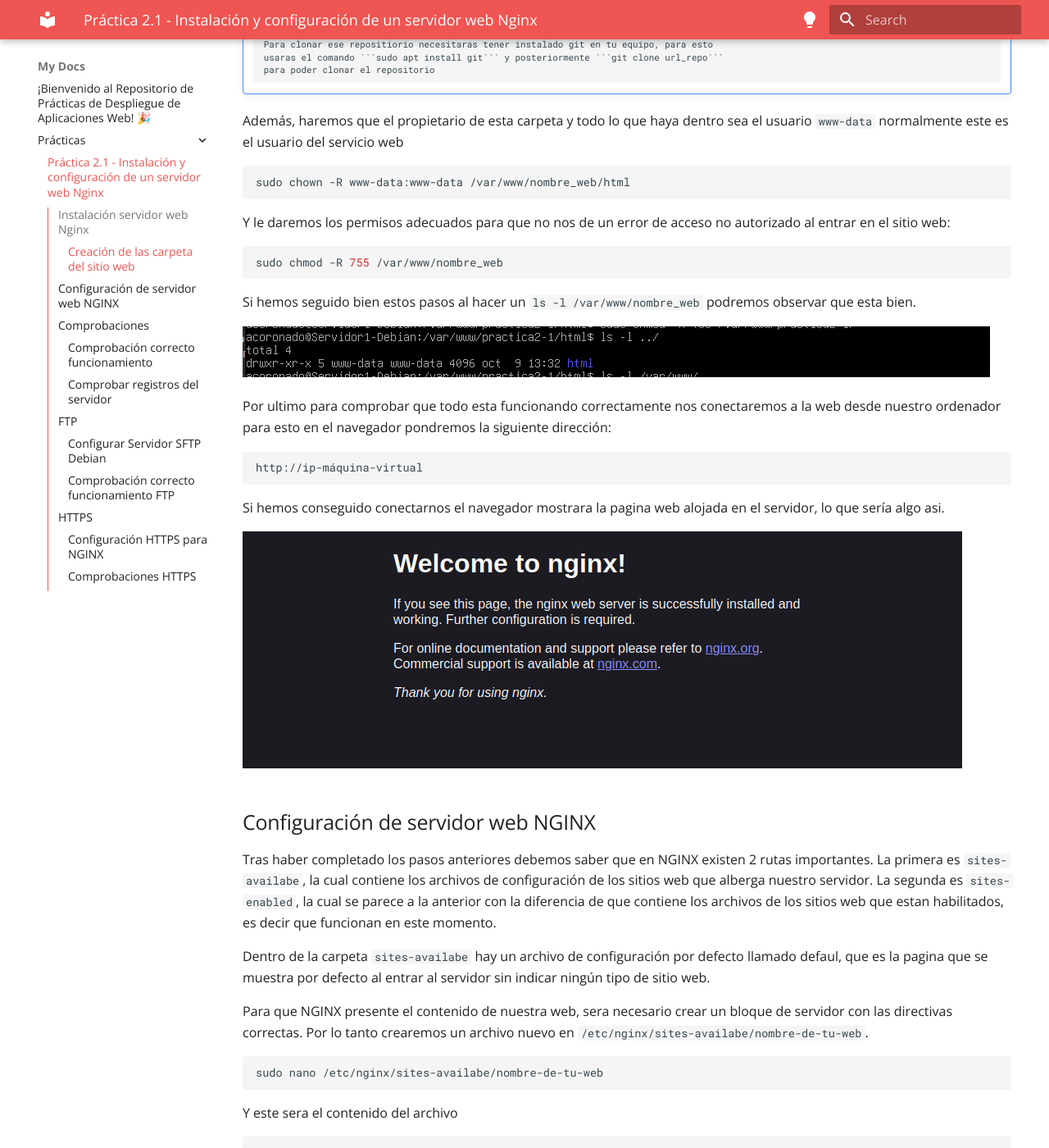
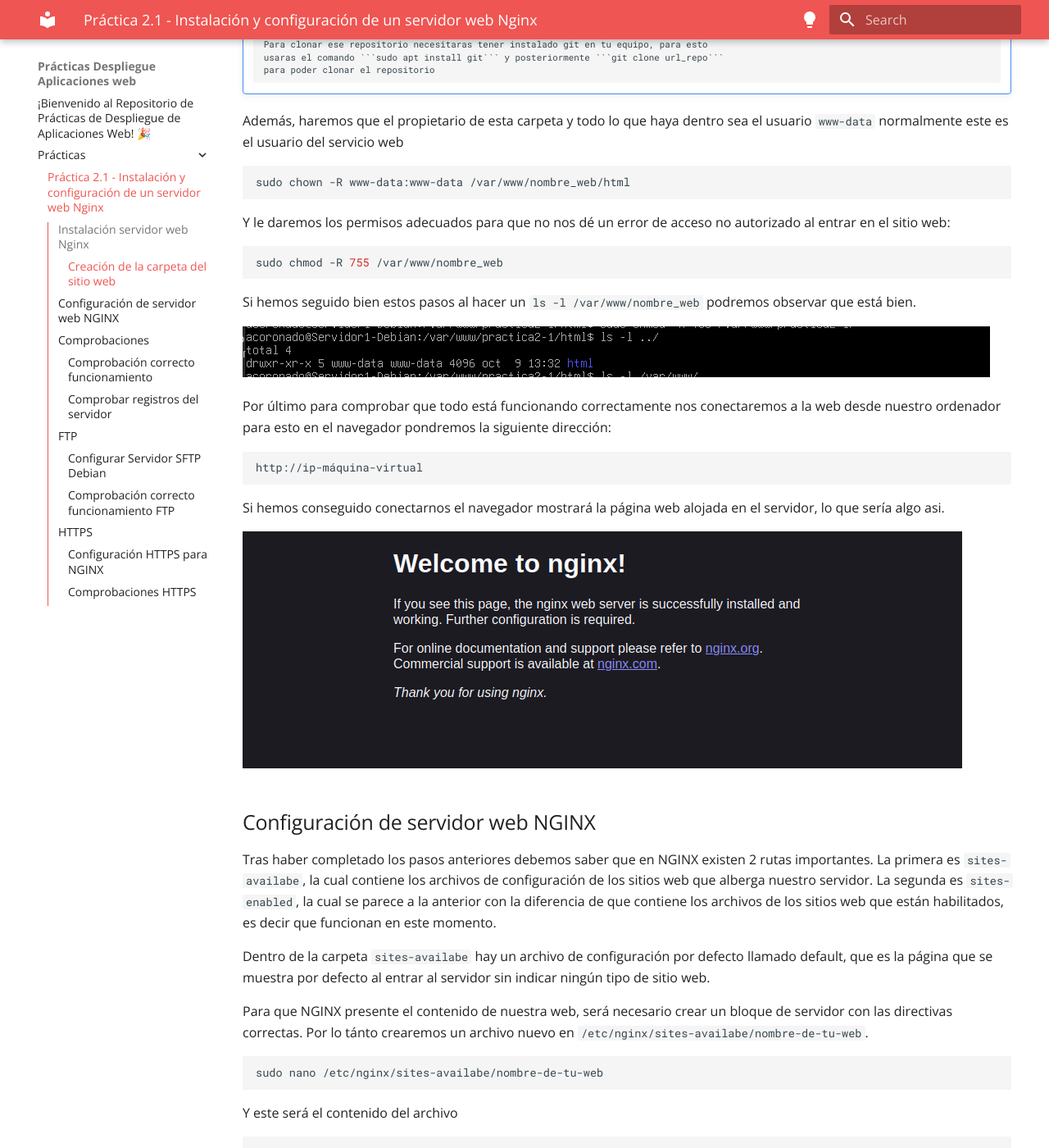
Before and after one commit to Alexcoro13/Alexcoro13.github.io, an MkDocs documentation site: the page built from docs/Prácticas/Practica2.1.md, in a window 1280 px wide and 1400 px high, scrolled down 1193 px. Shown: the whole window at 82% size. Built offline with MkDocs 1.6.1 and Material for MkDocs 9.7.7, drawn with Linux system fonts in a browser that asks for light colours; some of the changed text lies outside the part shown.

Commit message:
Correción Ortografica, Cambios Mkdocs.yml

````diff
--- a/docs/Prácticas/Practica2.1.md
+++ b/docs/Prácticas/Practica2.1.md
@@ -16,15 +16,15 @@
 systemctl status nginx
 ```
 
-En la consola deberia de salir lo siguiente, si saliera verde y mostrara que esta activado entonces nginx está instalado correctamente.
+En la consola debería de salir lo siguiente, si saliera verde y mostrara que está activado entonces nginx está instalado correctamente.
 
 ![Imagen consola systemctl](../assets/images/Practica2.1/systemctl-status-nginx.png)
 
-### Creación de las carpeta del sitio web
+### Creación de la carpeta del sitio web
 
 Al igual que en Apache, todos los archivos que formaran parte de una web se organizaran en carpetas.
 
-Estas carpetas, tipicamente estan dentro de ```/var/www/```
+Estas carpetas, típicamente están dentro de ```/var/www/```
 
 Por lo tanto, crearemos la carpeta de nuestro sitio web, en este caso lo llamaremos Practica2-1:
 
@@ -38,7 +38,7 @@
 https://github.com/cloudacademy/static-website-example
 ```
 !!! note "Clonar dirección"
-        Para clonar ese repositiorio necesitaras tener instalado git en tu equipo, para esto
+        Para clonar ese repositorio necesitaras tener instalado git en tu equipo, para esto
         usaras el comando ```sudo apt install git``` y posteriormente ```git clone url_repo```
         para poder clonar el repositorio
 
@@ -48,23 +48,23 @@
 sudo chown -R www-data:www-data /var/www/nombre_web/html
 ```
 
-Y le daremos los permisos adecuados para que no nos de un error de acceso no autorizado al entrar en el sitio web:
+Y le daremos los permisos adecuados para que no nos dé un error de acceso no autorizado al entrar en el sitio web:
 
 ```bash
 sudo chmod -R 755 /var/www/nombre_web
 ```
 
-Si hemos seguido bien estos pasos al hacer un ```ls -l /var/www/nombre_web``` podremos observar que esta bien.
+Si hemos seguido bien estos pasos al hacer un ```ls -l /var/www/nombre_web``` podremos observar que está bien.
 
 ![Imagen permisos y propietarios](../assets/images/Practica2.1/permisos-y-propietario.png)
 
-Por ultimo para comprobar que todo esta funcionando correctamente nos conectaremos a la web desde nuestro ordenador para esto en el navegador pondremos la siguiente dirección:
+Por último para comprobar que todo está funcionando correctamente nos conectaremos a la web desde nuestro ordenador para esto en el navegador pondremos la siguiente dirección:
 
 ```
 http://ip-máquina-virtual
 ```
 
-Si hemos conseguido conectarnos el navegador mostrara la pagina web alojada en el servidor, lo que sería algo asi.
+Si hemos conseguido conectarnos el navegador mostrará la página web alojada en el servidor, lo que sería algo asi.
 
 ![Imagen conexión a la web desde nuestro ordenador](../assets/images/Practica2.1/welcome-to-nginx.png)
 
@@ -72,12 +72,12 @@
 
 Tras haber completado los pasos anteriores debemos saber que en NGINX existen 2 rutas importantes. La primera es ```sites-availabe```, la cual contiene
 los archivos de configuración de los sitios web que alberga nuestro servidor. La segunda es ```sites-enabled```, la cual se parece a la anterior con la diferencia
-de que contiene los archivos de los sitios web que estan habilitados, es decir que funcionan en este momento.
+de que contiene los archivos de los sitios web que están habilitados, es decir que funcionan en este momento.
 
-Dentro de la carpeta ```sites-availabe``` hay un archivo de configuración por defecto llamado defaul, que es la pagina que se muestra por defecto al entrar al
+Dentro de la carpeta ```sites-availabe``` hay un archivo de configuración por defecto llamado default, que es la página que se muestra por defecto al entrar al
 servidor sin indicar ningún tipo de sitio web.
 
-Para que NGINX presente el contenido de nuestra web, sera necesario crear un bloque de servidor con las directivas correctas. Por lo tanto
+Para que NGINX presente el contenido de nuestra web, será necesario crear un bloque de servidor con las directivas correctas. Por lo tánto
 crearemos un archivo nuevo en ```/etc/nginx/sites-availabe/nombre-de-tu-web```.
 
 
@@ -85,7 +85,7 @@
 sudo nano /etc/nginx/sites-availabe/nombre-de-tu-web
 ```
 
-Y este sera el contenido del archivo
+Y este será el contenido del archivo
 
 ```bash
 server {
@@ -113,11 +113,11 @@
 sudo ln -s /etc/nginx/sites-available/nombre_web /etc/nginx/sites-enabled/
 ```
 
-Tras esto haremos ejecutaremos el comando ``` ls -l /etc/nginx/sites-enabled/``` y nos deberá salir el enlace simbolico.
+Tras esto haremos ejecutaremos el comando ``` ls -l /etc/nginx/sites-enabled/``` y nos deberá salir el enlace simbólico.
 
 ![Imagen ls -l de sites enabled](../assets/images/Practica2.1/ls-l-sites-enabled.png)
 
-Por ultimo reiniciaremos el servidor para que se aplique la configuración
+Por último reiniciaremos el servidor para que se aplique la configuración
 
 ```bash
 sudo systemctl restart nginx
@@ -127,24 +127,24 @@
 
 ### Comprobación correcto funcionamiento
 
-Como no contamos con un servidor DNS para que nos traduzca las ips, deberemos hacerlo manualmente. Por lo tanto
-editaremos el archivo ```/etc/hosts``` de nuestro ordenador para que la IP quede asociada a la maquina virtual, nuestra directriz ```server_name```.
+Como no contamos con un servidor DNS para que nos traduzca las ips, deberemos hacerlo manualmente. Por lo tánto
+editaremos el archivo ```/etc/hosts``` de nuestro ordenador para que la IP quede asociada a la máquina virtual, nuestra directriz ```server_name```.
 
-En mi caso al usar Linux el archivo se encuentra en ```/etc/hosts```, aunque si el sistema operativo fuese windows no habría problema
+En mi caso al usar Linux el archivo se encuentra en ```/etc/hosts```, aunque si el sistema operativo fuese windows no habría problema,
 ya que la ruta del archivo en ese caso es ```C:\Windows\System32\drivers\etc\hosts```
 
-Al archivo le añadiremos la siguiente linea:
+Al archivo le añadiremos la siguiente línea:
 
 ```
 IP_SERVIDOR nombre_web
 ```
 
-Tras haberla añadido deberia verse algo así:
+Tras haberla añadido debería verse algo así:
 
 ![Imagen tras la edición de /etc/hosts](../assets/images/Practica2.1/edicion-etc-hosts.png)
 
 Si hemos seguido todos estos pasos y no se ha producido un error, al introducir ```http://practica2-1``` en el navegador de nuestra
-maquina anfitriona este nos mostrara la página web alojada en nuestro servidor.
+máquina anfitriona este nos mostrara la página web alojada en nuestro servidor.
 
 ![Imagen contenido de la web](../assets/images/Practica2.1/index-de-web-desde-anfitrion.png)
 
@@ -153,7 +153,7 @@
 Comprobad que las peticiones se están registrando correctamente en los archivos de logs, tanto las correctas como las erróneas:
 
 
-- ```/var/log/nginx/acces.log```: Cada solicitud al servidor web se registra en este archivo. A no ser que Nginx este configurado para hacer algo diferente.s
+- ```/var/log/nginx/acces.log```: Cada solicitud al servidor web se registra en este archivo. A no ser que Nginx este configurado para hacer algo diferente.
 - ```/var/log/nginx/error.log```: Aquí queda registrado cada error de Nginx.
 
 Y como podemos observar en acces.log ya han quedado registradas las solicitudas para conectarnos
@@ -163,16 +163,16 @@
 ## FTP
 
 El FTP es un protocolo de transferencias de archivos entre sistemas. Como su nombre indica File Transfer Protocol(FTP) es un protocolo
-que permite la transferencia de archivos directamente entre 2 sistemas. Actualemente es un protocolo que se encuentra en desuso.
+que permite la transferencia de archivos directamente entre 2 sistemas. Últimamente, es un protocolo que se encuentra en desuso.
 
-El protocolo FTP en sí es un protocolo inseguro, pues su información no viaja cifrada. Sin embargo, esto se soluciono en 2001,
-con el protocolo SFTP, que le añade una capa de SSH para hacerlo más seguro y privado. Por lo tanto SFTP es lo mismo que FTP pero
+El protocolo FTP en sí es un protocolo inseguro, pues su información no viaja cifrada. Sin embargo, esto se solucionó en 2001,
+con el protocolo SFTP, que le añade una capa de SSH para hacerlo más seguro y privado. Por lo tánto SFTP es lo mismo que FTP pero
 implementando un canal seguro.
 
 ### Configurar Servidor SFTP Debian
 
 
-En primer lugar instaleremos con los siguientes comandos:
+En primer lugar instaláremos con los siguientes comandos:
 
 ```bash
 sudo apt-get update
@@ -238,7 +238,7 @@
 sudo systemctl restart --now vsftpd
 ```
 
-Por ultimo realizaremos un **status** para comprobar que el servicio esta funcionando correctamente
+Por último realizaremos un **status** para comprobar que el servicio está funcionando correctamente
 
 ```bash
 sudo systemctl status vsftpd
@@ -266,28 +266,28 @@
 ![Imagen Filezilla datos](../assets/images/Practica2.1/filezilla-datos.png)
 
 
-- La IP de nuestra maquina virtual en el apartado de servidor.
-- El nombre de usuario de nuestra maquina virtual en el apartado Nombre de usuario.
+- La IP de nuestra máquina virtual en el apartado de servidor.
+- El nombre de usuario de nuestra máquina virtual en el apartado Nombre de usuario.
 - La contraseña de ese usuario en el apartado contraseña.
 - El puerto de conexión, que será el 21 para conectarnos utilizando los certificados generados previamente en el apartado puerto.
 
-Durante la conexión filezilla nos avisara de que el certificado es desconocido, le daremos a aceptar ya que no es peligro pues lo hemos genrado nosotros mismos:
+Durante la conexión filezilla nos avisará de que el certificado es desconocido, le daremos a aceptar, ya que no es peligro pués lo hemos generado nosotros mismos:
 
 ![Imagen Certificado Filezilla](../assets/images/Practica2.1/certificado-desconocido.png)
 
-Tras haber establecido la conexión nos conectaremos automaticamente a la carpeta ```/home/acoronado/ftp``` de la maquina virtual
+Tras haber establecido la conexión nos conectaremos automáticamente a la carpeta ```/home/acoronado/ftp``` de la máquina virtual
 
-Si lo que quisieramos conectarnos por **SFTP** sería el mismo proceso, solo que el puerto seria el puerto 22
+Si lo que quisiéramos conectarnos por **SFTP** sería el mismo proceso, solo que el puerto sería el puerto 22
 
-Al conectarnos Filezilla nos también nos avisara sobre la clave desconocida, le daremos aceptar y ya tendremos acceso al servidor mediante **SFTP**
+Al conectarnos Filezilla nos también nos avisará sobre la clave desconocida, le daremos aceptar y ya tendremos acceso al servidor mediante **SFTP**
 
 ![Imagen clave Filezilla](../assets/images/Practica2.1/clave-desconocida.png)
 
-Posteriormente buscamos la carpeta de nuestro ordenador donde hemos creado un archivo .txt de prueba(en la parte izquierda de la pantalla) y en la parte derecha de la pantalla, buscaremos la carpeta donde queremos subirla. Con un doble click o arrastrando el archivo hacia la derecha, subiremos una copia al servidor.
+Posteriorménte buscamos la carpeta de nuestro ordenador donde hemos creado un archivo .txt de prueba(en la parte izquierda de la pantalla) y en la parte derecha de la pantalla, buscaremos la carpeta donde queremos subirla. Con un doble clic o arrastrando el archivo hacia la derecha, subiremos una copia al servidor.
 
 ![Imagen subida archivo prueba](../assets/images/Practica2.1/subida-archivo-prueba.png)
 
-Y como podemos ver al hacer un ```ls -l /home/acoronado/ftp``` podemos ver que el archivo esta en la maquina virtual
+Y como podemos ver al hacer un ```ls -l /home/acoronado/ftp``` podemos ver que el archivo está en la máquina virtual
 
 ![Imagen ls -l ftp](../assets/images/Practica2.1/ls-l-ftp-archivo-prueba.png)
 
@@ -380,5 +380,9 @@
 
 ![Imagen de la pagina en HTTPS](../assets/images/Practica2.1/web-desde-https.png)
 
-Para finalizar introduciremos en el navegador ```http://practica2-1``` para comprobar que el servidor nos redirige a HTTPS. Si todo esta bien, nos mostrara
-el mismo aviso anterior y nos redigira a la pagina usando el protocolo *** https***
+Para finalizar introduciremos en el navegador ```http://practica2-1``` para comprobar que el servidor nos redirige a HTTPS. Si todo está bien, nos mostrará
+el mismo aviso anterior y nos redirija a la página usando el protocolo ***https***
+
+---
+
+**Alumno: Coronado Ortega, Alejandro**
--- a/mkdocs.yml
+++ b/mkdocs.yml
@@ -1,4 +1,4 @@
-site_name: My Docs
+site_name: Prácticas Despliegue Aplicaciones web
 site_url: https://mydomain.org/mysite
 theme:
   name: material
@@ -45,4 +45,4 @@
 extra:
   social:
     - icon: fontawesome/brands/github
-      link: https://fosstodon.org/@squidfunk
+      link: https://github.com/Alexcoro13/Alexcoro13.github.io
````
Also changed, not shown: other parts of docs/Prácticas/Practica2.1.md (+14 -14 lines), docs/index.md (+3 -5 lines).
